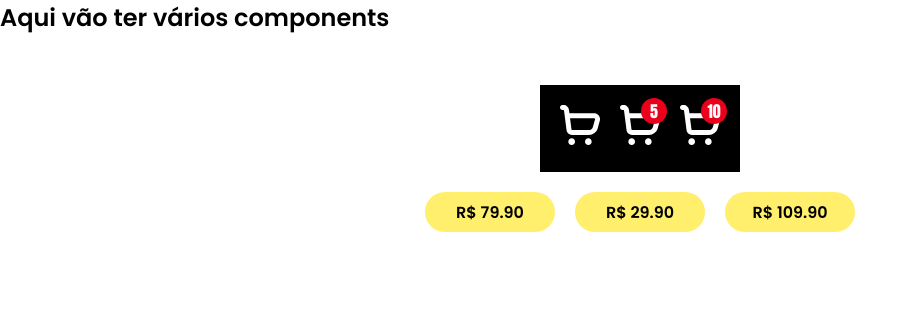
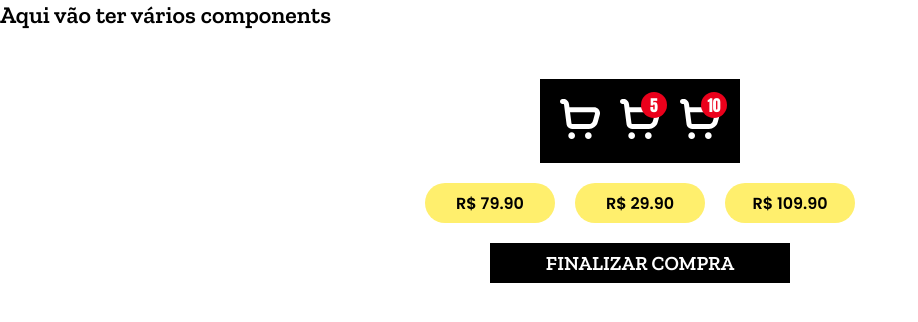
Before and after one commit to Scalco7/ecoomerce-web, a Next.js app: page /components in a window 1280 px wide. Shown: the top 322 px of the page, without its empty margins (0-918 px from the left). Built offline with nearby package versions, Linux system fonts and the light colour scheme.

Commit message:
secondaryButton

```diff
--- a/src/app/components/page.tsx
+++ b/src/app/components/page.tsx
@@ -2,6 +2,7 @@
 
 import CartCount from "@/components/atoms/cartCount/cartCount";
 import PriceTag from "@/components/atoms/priceTag/priceTag";
+import SecondaryButton from "@/components/atoms/secondaryButton/secondaryButton";
 
 export default function Components() {
   return (
@@ -71,6 +72,23 @@ export default function Components() {
             }}
           />
         </div>
+
+        <div
+          style={{
+            display: "flex",
+            gap: "20px",
+          }}
+        >
+          <SecondaryButton
+            width="300px"
+            height="40px"
+            fontSize={20}
+            text="Finalizar compra"
+            onClick={() => {
+              console.log("clicou no botão");
+            }}
+          />
+        </div>
       </div>
     </main>
   );
--- a/src/app/layout.tsx
+++ b/src/app/layout.tsx
@@ -1,9 +1,9 @@
 import type { Metadata } from "next";
-import { Poppins } from "next/font/google";
+import { Zilla_Slab } from "next/font/google";
 import "./globals.css";
 
-const poppins = Poppins({
-  weight: "500",
+const zillaSlab = Zilla_Slab({
+  weight: "600",
   subsets: ["latin"],
   display: "swap",
 });
@@ -20,7 +20,7 @@ export default function RootLayout({
 }>) {
   return (
     <html lang="en">
-      <body className={poppins.className}>{children}</body>
+      <body className={zillaSlab.className}>{children}</body>
     </html>
   );
 }
--- /dev/null
+++ b/src/components/atoms/secondaryButton/secondaryButton.tsx
@@ -0,0 +1,31 @@
+import styles from "./styles.module.css";
+
+interface SecondaryButtonProps {
+  text: string;
+  width: string;
+  height: string;
+  fontSize: number;
+  onClick: () => void;
+}
+
+export default function SecondaryButton({
+  text,
+  width,
+  height,
+  fontSize,
+  onClick,
+}: SecondaryButtonProps) {
+  return (
+    <main
+      className={styles.main}
+      onClick={onClick}
+      style={{
+        width: width,
+        height: height,
+        fontSize: fontSize,
+      }}
+    >
+      <p>{text}</p>
+    </main>
+  );
+}
--- /dev/null
+++ b/src/components/atoms/secondaryButton/styles.module.css
@@ -0,0 +1,15 @@
+.main {
+  display: flex;
+  align-items: center;
+  justify-content: center;
+  background: black;
+  color: white;
+  transition: background ease-in-out 0.2s;
+  text-transform: uppercase;
+  cursor: pointer;
+}
+
+.main:active {
+  background: #a9a9a9;
+  transition: background ease-in-out 0.2s;
+}
```
